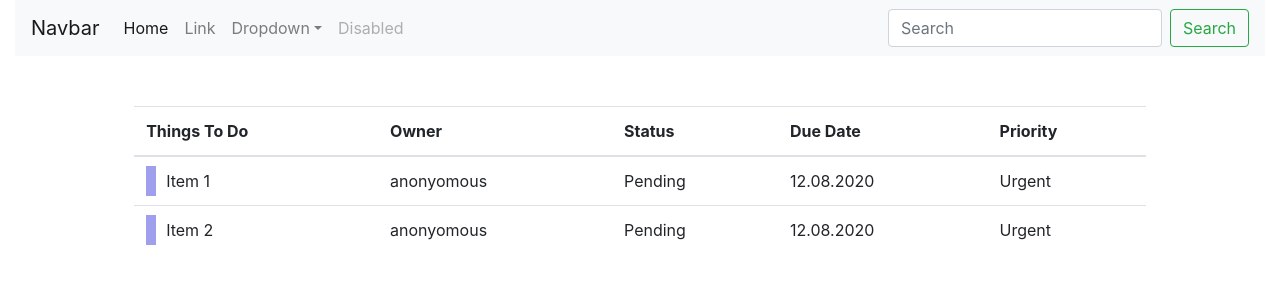
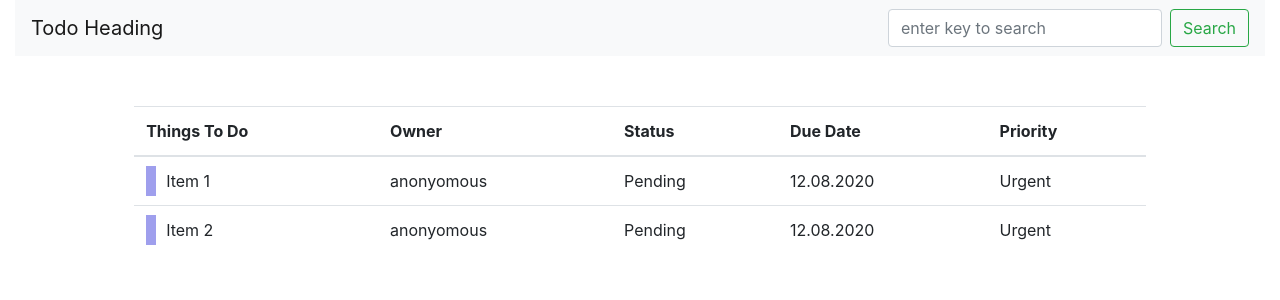
Before and after one commit to rajiv-shrivastava/react-draggable-table, a React (Create React App) app: page / in a window 1280 px wide. Shown: the top 300 px of the page. Built offline with nearby package versions, Linux system fonts and the light colour scheme.

Commit message:
remove extra file

```diff
--- a/src/Header.jsx
+++ b/src/Header.jsx
@@ -4,36 +4,16 @@
 
 const Header = () => (
     <nav className="navbar navbar-expand-lg navbar-light bg-light">
-    <a className="navbar-brand" href="#">Navbar</a>
+    <a className="navbar-brand" href="#">Todo Heading</a>
     <button className="navbar-toggler" type="button" data-toggle="collapse" data-target="#navbarSupportedContent" aria-controls="navbarSupportedContent" aria-expanded="false" aria-label="Toggle navigation">
         <span className="navbar-toggler-icon"></span>
     </button>
 
     <div className="collapse navbar-collapse" id="navbarSupportedContent">
         <ul className="navbar-nav mr-auto">
-        <li className="nav-item active">
-            <a className="nav-link" href="#">Home <span className="sr-only">(current)</span></a>
-        </li>
-        <li className="nav-item">
-            <a className="nav-link" href="#">Link</a>
-        </li>
-        <li className="nav-item dropdown">
-            <a className="nav-link dropdown-toggle" href="#" id="navbarDropdown" role="button" data-toggle="dropdown" aria-haspopup="true" aria-expanded="false">
-            Dropdown
-            </a>
-            <div className="dropdown-menu" aria-labelledby="navbarDropdown">
-            <a className="dropdown-item" href="#">Action</a>
-            <a className="dropdown-item" href="#">Another action</a>
-            <div className="dropdown-divider"></div>
-            <a className="dropdown-item" href="#">Something else here</a>
-            </div>
-        </li>
-        <li className="nav-item">
-            <a className="nav-link disabled" href="#">Disabled</a>
-        </li>
         </ul>
         <form className="form-inline my-2 my-lg-0">
-        <input className="form-control mr-sm-2" type="search" placeholder="Search" aria-label="Search" />
+        <input className="form-control mr-sm-2" type="search" placeholder="enter key to search" aria-label="Search" />
         <button className="btn btn-outline-success my-2 my-sm-0" type="submit">Search</button>
         </form>
     </div>
```
Also changed, not shown: src/createServiceWorker.js (deleted, +0 -52 lines).
